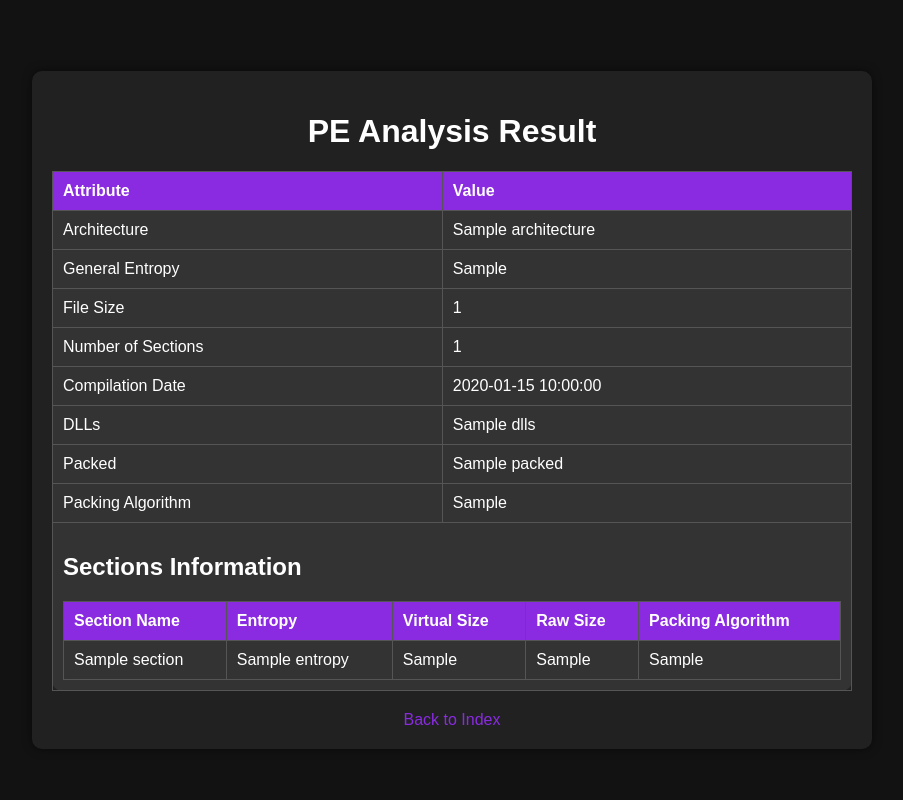
After one commit to gegestalt/guguStatik, a Flask app: template guguStatikFlask/templates/pe_result.html in a window 1280 px wide. The commit adds this page. Shown: the whole page, without its empty margins (188-1091 px from the left). Run offline with Flask 3, Linux system fonts and the light colour scheme; the template is opened without the code that fills it: most values are stand-ins (such as "Sample title", 1, 10 or a date in 2020).

Commit message:
flask application handles the pe stuff

```diff
--- a/guguStatikFlask/app.py
+++ b/guguStatikFlask/app.py
@@ -3,6 +3,8 @@ from flask import Flask, render_template, request
 from rich.console import Console
 from rich.table import Table
 import tempfile
+from werkzeug.utils import secure_filename
+
 import magic
 import zipfile
 import urllib.parse
@@ -182,58 +184,185 @@ def get_tlds():
 
 def analyze_sections(pe):
     sections_info = []
+    packers_sections = {
+        # The packer/protector/tools section names/keywords
+        '.aspack': 'Aspack packer',
+        '.adata': 'Aspack packer/Armadillo packer',
+        'ASPack': 'Aspack packer',
+        '.ASPack': 'ASPAck Protector',
+        '.boom': 'The Boomerang List Builder (config+exe xored with a single byte key 0x77)',
+        '.ccg': 'CCG Packer (Chinese Packer)',
+        '.charmve': 'Added by the PIN tool',
+        'BitArts': 'Crunch 2.0 Packer',
+        'DAStub': 'DAStub Dragon Armor protector',
+        '!EPack': 'Epack packer',
+        'FSG!': 'FSG packer (not a section name, but a good identifier)',
+        '.gentee': 'Gentee installer',
+        'kkrunchy': 'kkrunchy Packer',
+        '.mackt': 'ImpRec-created section',
+        '.MaskPE': 'MaskPE Packer',
+        'MEW': 'MEW packer',
+        '.MPRESS1': 'Mpress Packer',
+        '.MPRESS2': 'Mpress Packer',
+        '.neolite': 'Neolite Packer',
+        '.neolit': 'Neolite Packer',
+        '.nsp1': 'NsPack packer',
+        '.nsp0': 'NsPack packer',
+        '.nsp2': 'NsPack packer',
+        'nsp1': 'NsPack packer',
+        'nsp0': 'NsPack packer',
+        'nsp2': 'NsPack packer',
+        '.packed': 'RLPack Packer (first section)',
+        'pebundle': 'PEBundle Packer',
+        'PEBundle': 'PEBundle Packer',
+        'PEC2TO': 'PECompact packer',
+        'PECompact2': 'PECompact packer (not a section name, but a good identifier)',
+        'PEC2': 'PECompact packer',
+        'pec1': 'PECompact packer',
+        'pec2': 'PECompact packer',
+        'PEC2MO': 'PECompact packer',
+        'PELOCKnt': 'PELock Protector',
+        '.perplex': 'Perplex PE-Protector',
+        'PESHiELD': 'PEShield Packer',
+        '.petite': 'Petite Packer',
+        'petite': 'Petite Packer',
+        '.pinclie': 'Added by the PIN tool',
+        'ProCrypt': 'ProCrypt Packer',
+        '.RLPack': 'RLPack Packer (second section)',
+        '.rmnet': 'Ramnit virus marker',
+        'RCryptor': 'RPCrypt Packer',
+        '.RPCrypt': 'RPCrypt Packer',
+        '.seau': 'SeauSFX Packer',
+        '.sforce3': 'StarForce Protection',
+        '.spack': 'Simple Pack (by bagie)',
+        '.svkp': 'SVKP packer',
+        'Themida': 'Themida Packer',
+        '.Themida': 'Themida Packer',
+        'Themida ': 'Themida Packer',
+        '.taz': 'Some version os PESpin',
+        '.tsuarch': 'TSULoader',
+        '.tsustub': 'TSULoader',
+        '.packed': 'Unknown Packer',
+        'PEPACK!!': 'Pepack',
+        '.Upack': 'Upack packer',
+        '.ByDwing': 'Upack Packer',
+        'UPX0': 'UPX packer',
+        'UPX1': 'UPX packer',
+        'UPX2': 'UPX packer',
+        'UPX!': 'UPX packer',
+        '.UPX0': 'UPX Packer',
+        '.UPX1': 'UPX Packer',
+        '.UPX2': 'UPX Packer',
+        '.vmp0': 'VMProtect packer',
+        '.vmp1': 'VMProtect packer',
+        '.vmp2': 'VMProtect packer',
+        'VProtect': 'Vprotect Packer',
+        '.winapi': 'Added by API Override tool',
+        'WinLicen': 'WinLicense (Themida) Protector',
+        '_winzip_': 'WinZip Self-Extractor',
+        '.WWPACK': 'WWPACK Packer',
+        '.yP': 'Y0da Protector',
+        '.y0da': 'Y0da Protector',
+    }
+
+
     for section in pe.sections:
+        section_name = section.Name.decode(errors='ignore')
+        section_entropy = entropy(section.get_data())
+        virtual_size = section.Misc_VirtualSize
+        raw_size = len(section.get_data())
 
+        packing_algorithm = packers_sections.get(section_name, 'Unknown')
         section_info = {
-            "Name": section.Name.decode(errors='ignore'),
-            "Entropy": entropy(section.get_data()),
-            "Virtual Size": section.Misc_VirtualSize,
-            "Raw Size": len(section.get_data())
+            "Name": section_name,
+            "Entropy": section_entropy,
+            "Virtual Size": virtual_size,
+            "Raw Size": raw_size,
+            "Packing Algorithm":packing_algorithm
         }
 
         sections_info.append(section_info)
     return sections_info
 
-def extract_info_from_pe(filename):
-    pe = pefile.PE(filename)
 
-    # 3.1
-    tlds = get_tlds()
-    with open(filename, 'rb') as f:
-        data = f.read()
-    strings = re.findall(b'[A-Za-z0-9/\-:]{4,}', data)
-    urls = [s for s in strings if b'http' in s]
-    domains = [s for s in strings if any(tld.encode() in s for tld in tlds)]
-    ips = [s for s in strings if re.match(b'\d{1,3}\.\d{1,3}\.\d{1,3}\.\d{1,3}', s)]
+@app.route('/extract_info_from_pe', methods=['POST'])
+def extract_info_from_pe():
+    uploaded_file = request.files['file']
+    with tempfile.NamedTemporaryFile(delete=False) as temp_file:
+        uploaded_file.save(temp_file.name)
+        pe = pefile.PE(temp_file.name)
 
-    # 3.2
-    architecture = 'x86' if pe.FILE_HEADER.Machine == 0x014c else 'x86-x64' if pe.FILE_HEADER.Machine == 0x8664 else 'Unknown'
-    general_entropy = entropy(data)
-    file_size = len(data)
-    num_sections = len(pe.sections)
-    sections = [(s.Name, entropy(s.get_data()), s.Misc_VirtualSize, len(s.get_data())) for s in pe.sections]
-    compilation_date = datetime.datetime.fromtimestamp(pe.FILE_HEADER.TimeDateStamp)
-    dlls = [entry.dll for entry in pe.DIRECTORY_ENTRY_IMPORT]
+        # Extract information
+        tlds = get_tlds()
+        with open(temp_file.name, 'rb') as f:
+            data = f.read()
+        strings = re.findall(b'[A-Za-z0-9/\-:]{4,}', data)
+        urls = [s for s in strings if b'http' in s]
+        domains = [s for s in strings if any(tld.encode() in s for tld in tlds)]
+        ips = [s for s in strings if re.match(b'\d{1,3}\.\d{1,3}\.\d{1,3}\.\d{1,3}', s)]
 
-    # 3.3
-    packed = any(s.get_entropy() > 7 for s in pe.sections)
-    packing_algorithm = 'Unknown'
-    sections_info = analyze_sections(pe)
-    return {
-        'urls': urls,
-        'domains': domains,
-        'ips': ips,
-        'architecture': architecture,
-        'general_entropy': general_entropy,
-        'file_size': file_size,
-        'num_sections': num_sections,
-        'sections': sections,
-        'compilation_date': compilation_date,
-        'dlls': dlls,
-        'packed': packed,
-        'packing_algorithm': packing_algorithm,
-        'sections_info': sections_info,
-    }
+        architecture = 'x86' if pe.FILE_HEADER.Machine == 0x014c else 'x86-x64' if pe.FILE_HEADER.Machine == 0x8664 else 'Unknown'
+        general_entropy = entropy(data)
+        file_size = len(data)
+        num_sections = len(pe.sections)
+        sections = [(s.Name, entropy(s.get_data()), s.Misc_VirtualSize, len(s.get_data())) for s in pe.sections]
+        compilation_date = datetime.datetime.fromtimestamp(pe.FILE_HEADER.TimeDateStamp)
+        dlls = [entry.dll for entry in pe.DIRECTORY_ENTRY_IMPORT]
+
+        packed = any(s.get_entropy() > 7 for s in pe.sections)
+        packing_algorithm = 'Unknown'
+        sections_info = analyze_sections(pe)
+        if packed:
+            packing_algorithm = next((section['Packing Algorithm'] for section in sections_info if section['Packing Algorithm'] != 'Unknown'), "Unknown")
+        else:
+            packing_algorithm = 'Unknown'
+        dlls = [dll.decode('utf-8') for dll in dlls]
+
+        table = Table(show_header=True, header_style="bold magenta")
+        table.add_column("URLs")
+        table.add_column("Domains")
+        table.add_column("IPs")
+        table.add_column("Architecture")
+        table.add_column("General Entropy")
+        table.add_column("File Size")
+        table.add_column("Number of Sections")
+        table.add_column("Compilation Date")
+        table.add_column("DLLs")
+        table.add_column("Packed")
+        table.add_column("Packing Algorithm")
+
+        row_data = [
+            str(urls),
+            str(domains),
+            str(ips),
+            architecture,
+            str(general_entropy),
+            str(file_size),
+            str(num_sections),
+            str(compilation_date),
+            str(dlls),
+            str(packed),
+            packing_algorithm
+        ]
+
+        table.add_row(*row_data)
+
+        # Create a table for sections info
+        sections_table = Table(show_header=True, header_style="bold magenta")
+        sections_table.add_column("Section Name")
+        sections_table.add_column("Entropy")
+        sections_table.add_column("Virtual Size")
+        sections_table.add_column("Raw Size")
+        sections_table.add_column("Packing Algorithm")
+        for section_info in sections_info:
+            row_data_section = [section_info['Name'], str(section_info['Entropy']), str(section_info['Virtual Size']), str(section_info['Raw Size']), section_info['Packing Algorithm']]
+            sections_table.add_row(*row_data_section)
+
+        return render_template('pe_result.html', urls=urls, domains=domains, ips=ips, architecture=architecture, general_entropy=general_entropy,
+                               file_size=file_size, num_sections=num_sections, compilation_date=compilation_date, dlls=dlls,
+                               packed=packed, packing_algorithm=packing_algorithm, sections_info=sections_info)
+
+
 def analyze_file(filename):
     with alive_bar(4, title='Analyzing...') as bar:
         file_type = identify_file_type(filename)
--- /dev/null
+++ b/guguStatikFlask/templates/pe_result.html
@@ -0,0 +1,153 @@
+<!DOCTYPE html>
+<html lang="en">
+<head>
+    <meta charset="UTF-8">
+    <meta name="viewport" content="width=device-width, initial-scale=1.0">
+    <title>PE Analysis Result</title>
+    <style>
+        body {
+            font-family: Arial, sans-serif;
+            background-color: #121212;
+            color: #fff;
+            margin: 0;
+            padding: 0;
+            display: flex;
+            justify-content: center;
+            align-items: center;
+            min-height: 100vh;
+        }
+        .container {
+            width: 80%;
+            max-width: 800px;
+            background-color: #212121;
+            border-radius: 10px;
+            box-shadow: 0 0 10px rgba(0, 0, 0, 0.5);
+            padding: 20px;
+            opacity: 0;
+            animation: fadeInUp 0.5s forwards ease;
+            margin-top: 20px;
+            overflow-x: auto;
+        }
+        @keyframes fadeInUp {
+            from {
+                opacity: 0;
+                transform: translateY(-20px);
+            }
+            to {
+                opacity: 1;
+                transform: translateY(0);
+            }
+        }
+        h1 {
+            color: #fff;
+            text-align: center;
+        }
+        table {
+            width: 100%;
+            border-collapse: collapse;
+            margin-top: 20px;
+            background-color: #333;
+            color: #fff;
+            border-radius: 10px;
+        }
+        th, td {
+            border: 1px solid #555;
+            padding: 10px;
+            text-align: left;
+        }
+        th {
+            background-color: #8a2be2;
+            font-weight: bold;
+        }
+        .back-button {
+            margin-top: 20px;
+            text-align: center;
+        }
+        .back-button a {
+            color: #8a2be2;
+            text-decoration: none;
+            transition: color 0.3s;
+        }
+        .back-button a:hover {
+            color: #6a1ca8;
+        }
+    </style>
+</head>
+<body>
+    <div class="container">
+        <h1>PE Analysis Result</h1>
+        <table>
+            <thead>
+                <tr>
+                    <th>Attribute</th>
+                    <th>Value</th>
+                </tr>
+            </thead>
+            <tbody>
+                <tr>
+                    <td>Architecture</td>
+                    <td>{{ architecture }}</td>
+                </tr>
+                <tr>
+                    <td>General Entropy</td>
+                    <td>{{ general_entropy }}</td>
+                </tr>
+                <tr>
+                    <td>File Size</td>
+                    <td>{{ file_size }}</td>
+                </tr>
+                <tr>
+                    <td>Number of Sections</td>
+                    <td>{{ num_sections }}</td>
+                </tr>
+                <tr>
+                    <td>Compilation Date</td>
+                    <td>{{ compilation_date }}</td>
+                </tr>
+                <tr>
+                    <td>DLLs</td>
+                    <td>{{ dlls }}</td>
+                </tr>
+                <tr>
+                    <td>Packed</td>
+                    <td>{{ packed }}</td>
+                </tr>
+                <tr>
+                    <td>Packing Algorithm</td>
+                    <td>{{ packing_algorithm }}</td>
+                </tr>
+                <tr>
+                    <td colspan="2">
+                        <h2>Sections Information</h2>
+                        <table>
+                            <thead>
+                                <tr>
+                                    <th>Section Name</th>
+                                    <th>Entropy</th>
+                                    <th>Virtual Size</th>
+                                    <th>Raw Size</th>
+                                    <th>Packing Algorithm</th>
+                                </tr>
+                            </thead>
+                            <tbody>
+                                {% for section in sections_info %}
+                                <tr>
+                                    <td>{{ section['Name'] }}</td>
+                                    <td>{{ section['Entropy'] }}</td>
+                                    <td>{{ section['Virtual Size'] }}</td>
+                                    <td>{{ section['Raw Size'] }}</td>
+                                    <td>{{ section['Packing Algorithm'] }}</td>
+                                </tr>
+                                {% endfor %}
+                            </tbody>
+                        </table>
+                    </td>
+                </tr>
+            </tbody>
+        </table>
+        <div class="back-button">
+            <a href="/">Back to Index</a>
+        </div>
+    </div>
+</body>
+</html>
```
Also changed, not shown: guguStatikFlask/templates/index.html (+13 -10 lines).
